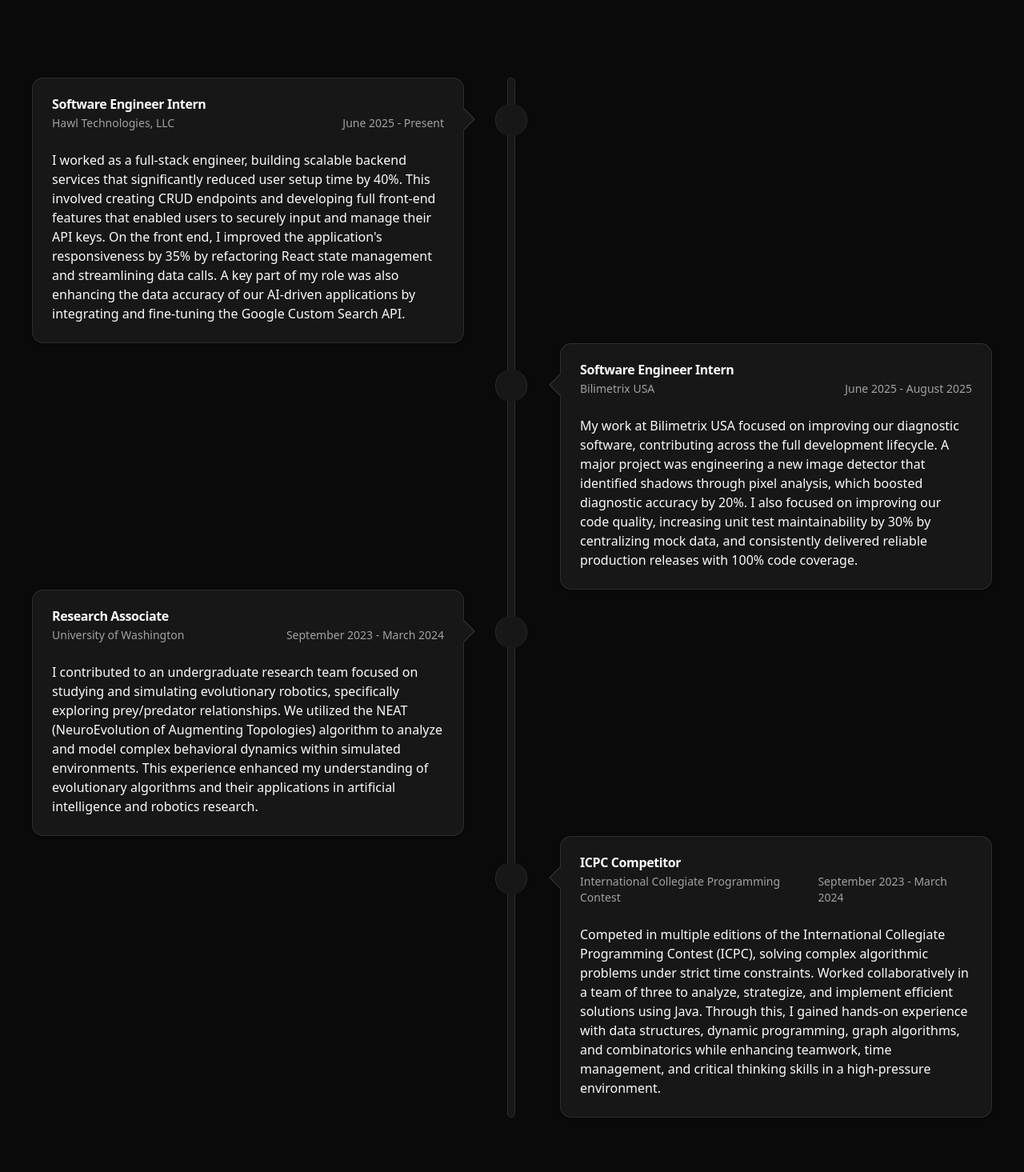
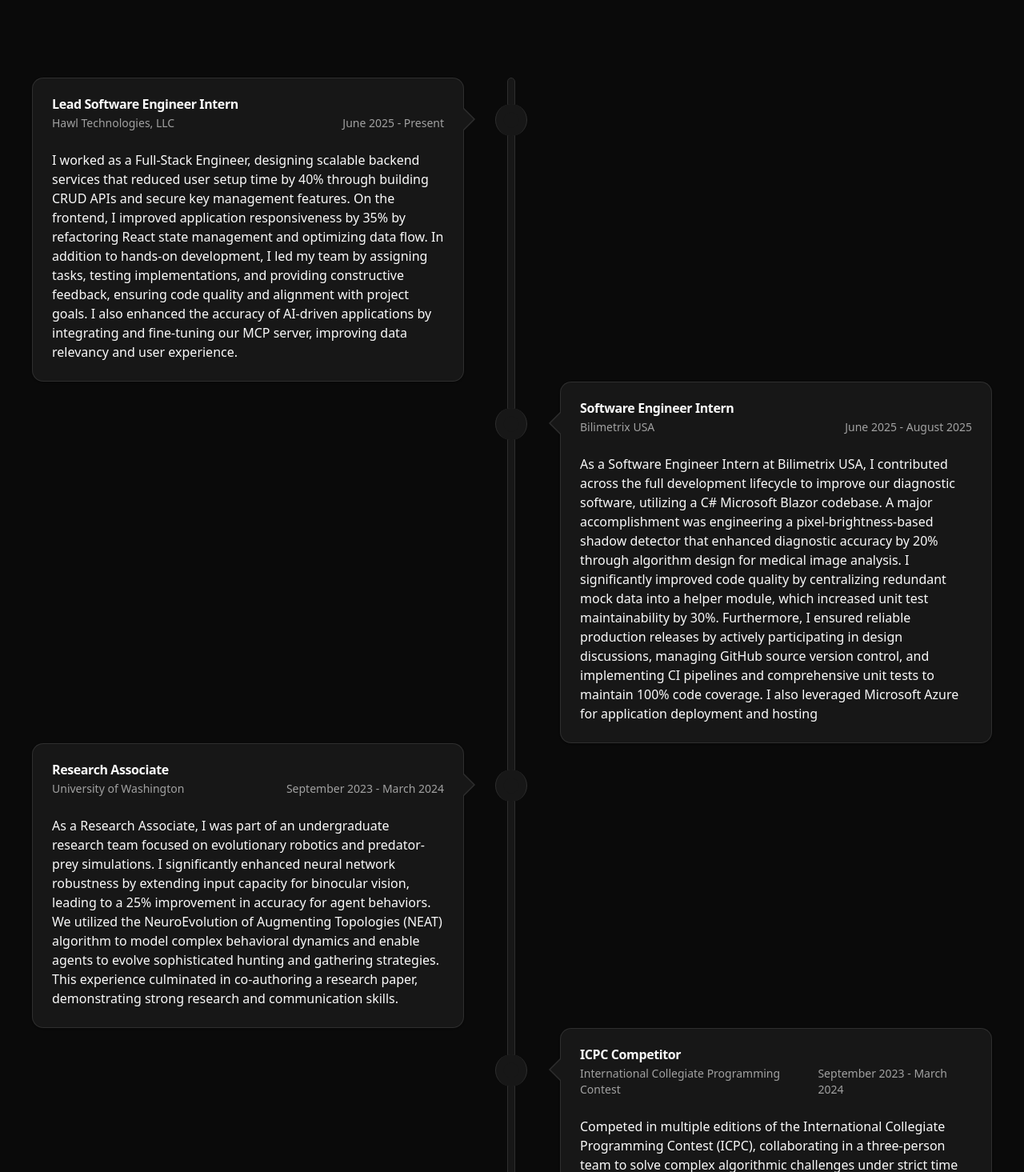
Before and after one commit to youngwasd/portfolio, a React (Vite) app: page /#/ in a window 1280 px wide. Shown: the part 2765-4230 px from the top of the page at 80% size. Built offline with nearby package versions, Linux system fonts and the light colour scheme.

Commit message:
updated sections and resume

```diff
--- a/src/sections/Education.jsx
+++ b/src/sections/Education.jsx
@@ -17,7 +17,7 @@
         school: "Seattle University",
         date: "March 2025 - Present",
         description:
-            "I am set to begin my journey toward a Master's degree in Computer Science to build upon my strong academic foundation. With a strong commitment to deepen and expand my knowledge and skill in my field. I aim to engage in advanced learning, problem-solving, and communication, further preparing myself for an impactful contribution to the tech industry.",
+            "I am set to begin my journey toward a Master's degree in Computer Science to build upon my strong academic foundation, currently maintaining a 4.0/4.0 GPA. I aim to engage in advanced coursework and rigorous problem-solving to deepen my expertise in specialized areas of Computer Science, further preparing myself for an impactful contribution to the tech industry.",
     },
     {
         side: "right",
@@ -25,7 +25,7 @@
         school: "University of Washington",
         date: "September 2021 - March 2024",
         description:
-            " My transition from high school to university, facilitated by prior experience in the Running Start program, was seamless. Acquainted with the rigor of university-level coursework, I approached my studies with diligence and determination to attain a commendable GPA. Throughout my tenure at UW, I maintained a consistent GPA of 3.81, earning recurrent placement on the Dean's List. This steadfast commitment to academic excellence underscores my disciplined work ethic and adaptability in academic settings.",
+            "My transition from high school to university, facilitated by prior experience in the Running Start program, was seamless. Acquainted with the rigor of university-level coursework, I approached my studies with diligence and determination to attain a commendable GPA. Throughout my tenure at UW, I maintained a consistent GPA of 3.81, earning recurrent placement on the Dean's List. This steadfast commitment to academic excellence underscores my disciplined work ethic and adaptability in academic settings.",
     },
     {
         side: "left",
--- a/src/sections/Experience.jsx
+++ b/src/sections/Experience.jsx
@@ -13,11 +13,11 @@
 const timelineItems = [
     {
         side: "left",
-        title: "Software Engineer Intern",
+        title: "Lead Software Engineer Intern",
         company: "Hawl Technologies, LLC",
         date: "June 2025 - Present",
         description:
-            "I worked as a full-stack engineer, building scalable backend services that significantly reduced user setup time by 40%. This involved creating CRUD endpoints and developing full front-end features that enabled users to securely input and manage their API keys. On the front end, I improved the application's responsiveness by 35% by refactoring React state management and streamlining data calls. A key part of my role was also enhancing the data accuracy of our AI-driven applications by integrating and fine-tuning the Google Custom Search API.",
+            "I worked as a Full-Stack Engineer, designing scalable backend services that reduced user setup time by 40% through building CRUD APIs and secure key management features. On the frontend, I improved application responsiveness by 35% by refactoring React state management and optimizing data flow. In addition to hands-on development, I led my team by assigning tasks, testing implementations, and providing constructive feedback, ensuring code quality and alignment with project goals. I also enhanced the accuracy of AI-driven applications by integrating and fine-tuning our MCP server, improving data relevancy and user experience.",
     },
     {
         side: "right",
@@ -25,7 +25,7 @@
         company: "Bilimetrix USA",
         date: "June 2025 - August 2025",
         description:
-            "My work at Bilimetrix USA focused on improving our diagnostic software, contributing across the full development lifecycle. A major project was engineering a new image detector that identified shadows through pixel analysis, which boosted diagnostic accuracy by 20%. I also focused on improving our code quality, increasing unit test maintainability by 30% by centralizing mock data, and consistently delivered reliable production releases with 100% code coverage.",
+            "As a Software Engineer Intern at Bilimetrix USA, I contributed across the full development lifecycle to improve our diagnostic software, utilizing a C# Microsoft Blazor codebase. A major accomplishment was engineering a pixel-brightness-based shadow detector that enhanced diagnostic accuracy by 20% through algorithm design for medical image analysis. I significantly improved code quality by centralizing redundant mock data into a helper module, which increased unit test maintainability by 30%. Furthermore, I ensured reliable production releases by actively participating in design discussions, managing GitHub source version control, and implementing CI pipelines and comprehensive unit tests to maintain 100% code coverage. I also leveraged Microsoft Azure for application deployment and hosting",
     },
     {
         side: "left",
@@ -33,7 +33,7 @@
         company: "University of Washington",
         date: "September 2023 - March 2024",
         description:
-            "I contributed to an undergraduate research team focused on studying and simulating evolutionary robotics, specifically exploring prey/predator relationships. We utilized the NEAT (NeuroEvolution of Augmenting Topologies) algorithm to analyze and model complex behavioral dynamics within simulated environments. This experience enhanced my understanding of evolutionary algorithms and their applications in artificial intelligence and robotics research.",
+            "As a Research Associate, I was part of an undergraduate research team focused on evolutionary robotics and predator-prey simulations. I significantly enhanced neural network robustness by extending input capacity for binocular vision, leading to a 25% improvement in accuracy for agent behaviors. We utilized the NeuroEvolution of Augmenting Topologies (NEAT) algorithm to model complex behavioral dynamics and enable agents to evolve sophisticated hunting and gathering strategies. This experience culminated in co-authoring a research paper, demonstrating strong research and communication skills.",
     },
     {
         side: "right",
@@ -41,7 +41,7 @@
         company: "International Collegiate Programming Contest",
         date: "September 2023 - March 2024",
         description:
-            "Competed in multiple editions of the International Collegiate Programming Contest (ICPC), solving complex algorithmic problems under strict time constraints. Worked collaboratively in a team of three to analyze, strategize, and implement efficient solutions using Java. Through this, I gained hands-on experience with data structures, dynamic programming, graph algorithms, and combinatorics while enhancing teamwork, time management, and critical thinking skills in a high-pressure environment.",
+            "Competed in multiple editions of the International Collegiate Programming Contest (ICPC), collaborating in a three-person team to solve complex algorithmic challenges under strict time constraints. This experience provided hands-on application of advanced data structures, dynamic programming, and graph algorithms using Java. The intense environment significantly enhanced my critical thinking, time management, and strategic implementation skills under pressure.",
     },
 ];
 
```
Also changed, not shown: 1 other file (tests, documents, lock files or other folders).
